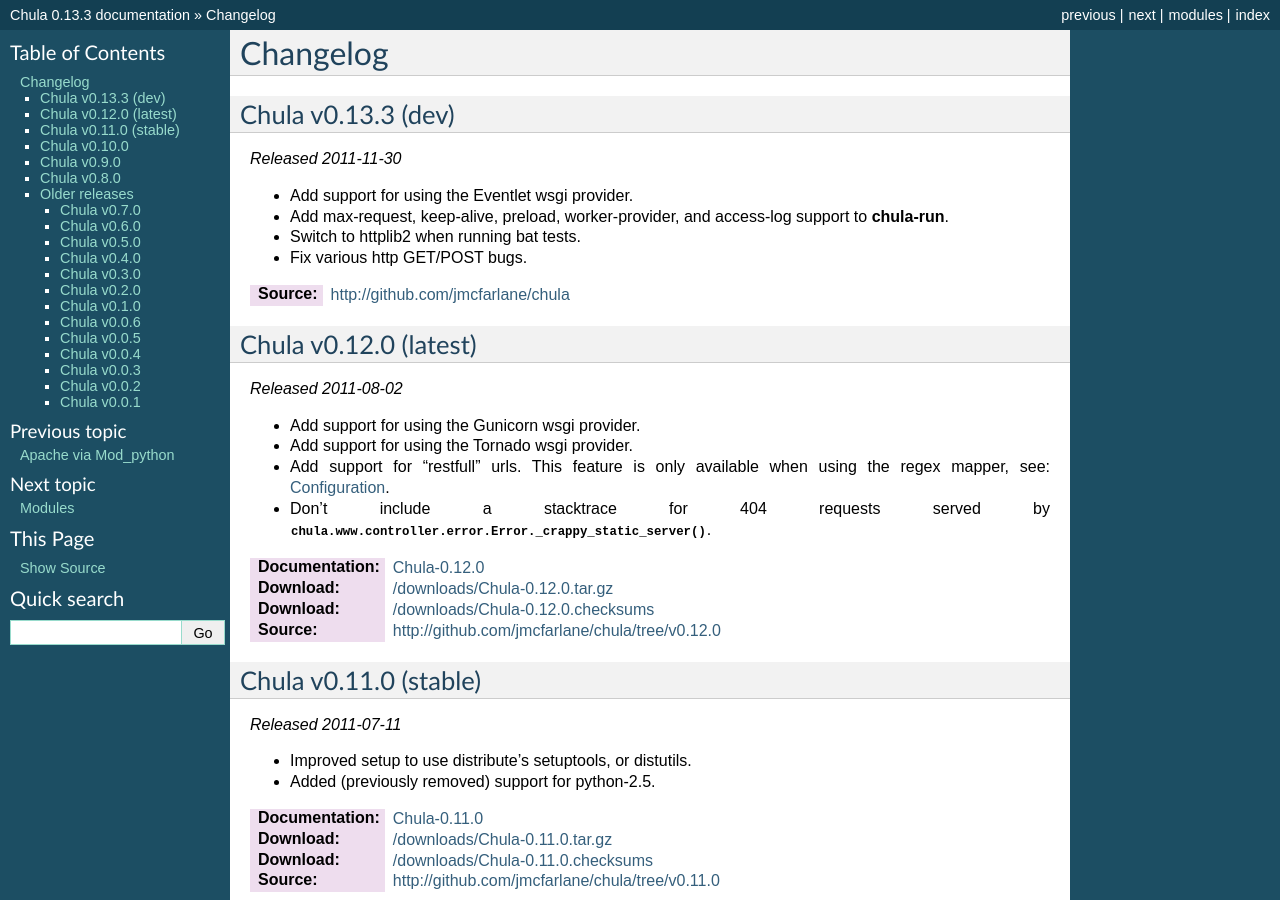
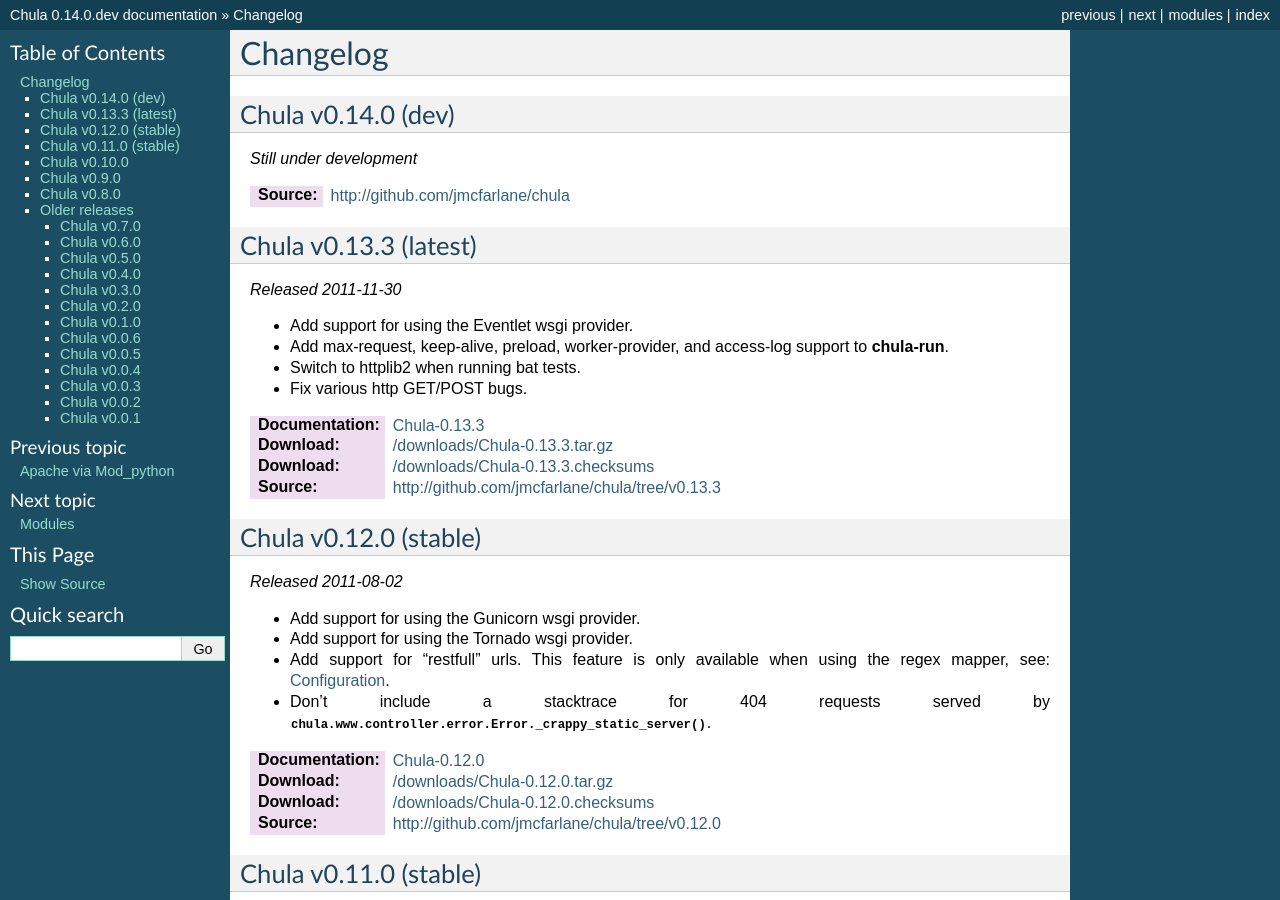
Before and after one commit to jmcfarlane/chula, a Sphinx documentation site: the page built from docs/changelog.rst, in a window 1280 px wide and 900 px high. Built offline with Sphinx 7.4.7, drawn with Linux system fonts in a browser that asks for light colours; some of the changed text lies outside the part shown.

Commit message:
Begin work on 0.14.0

```diff
--- a/chula/__init__.py
+++ b/chula/__init__.py
@@ -5,7 +5,7 @@
 code generation.
 """
 
-__VERSION__ = '0.13.3'
+__VERSION__ = '0.14.0.dev'
 version = __VERSION__
 
 package_dir = 'chula'
--- a/docs/changelog.rst
+++ b/docs/changelog.rst
@@ -12,8 +12,15 @@
 
  :Source: http://github.com/jmcfarlane/chula
 
-Chula v0.13.3 (dev)
+Chula v0.14.0 (dev)
 +++++++++++++++++++
+
+*Still under development*
+
+:Source: http://github.com/jmcfarlane/chula
+
+Chula v0.13.3 (latest)
+++++++++++++++++++++++
 
 *Released 2011-11-30*
 
@@ -23,9 +30,12 @@
 - Switch to httplib2 when running bat tests.
 - Fix various http GET/POST bugs.
 
-:Source: http://github.com/jmcfarlane/chula
+:Documentation: `Chula-0.13.3 </0.13.3/>`_
+:Download: `</downloads/Chula-0.13.3.tar.gz>`_
+:Download: `</downloads/Chula-0.13.3.checksums>`_
+:Source: http://github.com/jmcfarlane/chula/tree/v0.13.3
 
-Chula v0.12.0 (latest)
+Chula v0.12.0 (stable)
 ++++++++++++++++++++++
 
 *Released 2011-08-02*
```
